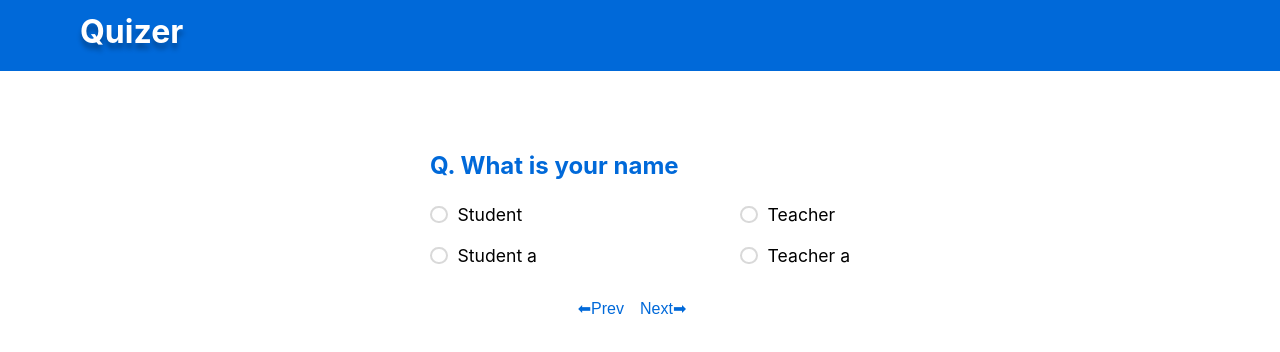
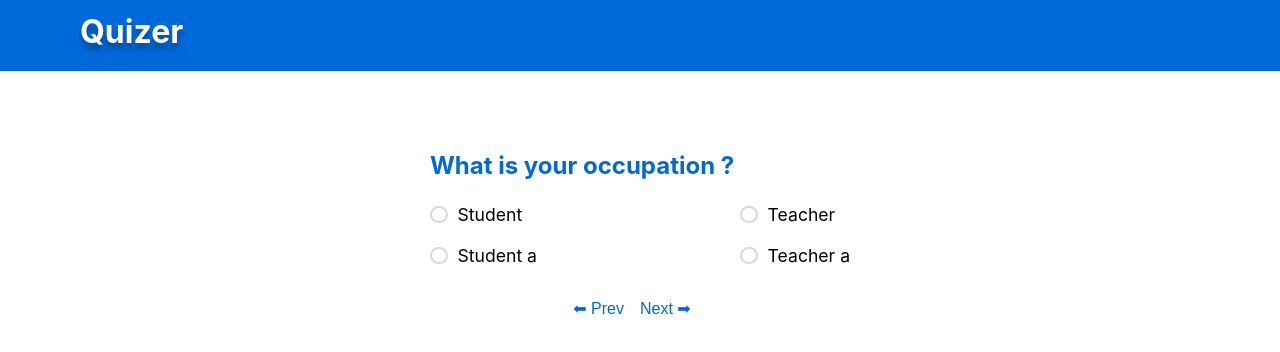
Before and after one commit to akshpnwr/quizer, a React (Create React App) app: page / in a window 1280 px wide. Shown: the top 352 px of the page. Built offline with nearby package versions, Linux system fonts and the light colour scheme.

Commit message:
adding a question component

```diff
--- a/src/components/Button/Button.js
+++ b/src/components/Button/Button.js
@@ -1,7 +1,11 @@
 import classes from "./Button.module.css";
 
 const Button = (props) => {
-  return <button className={classes.button}>{props.children}</button>;
+  return (
+    <button onClick={props.clicked} className={classes.button}>
+      {props.children}
+    </button>
+  );
 };
 
 export default Button;
--- /dev/null
+++ b/src/components/Question/Question.js
@@ -0,0 +1,18 @@
+import { Fragment } from "react";
+import Option from "../Option/Option";
+import classes from "./Question.module.css";
+
+const Question = (props) => {
+  const displayOptions = props.question.options.map((option) => {
+    return <Option key={option}>{option}</Option>;
+  });
+
+  return (
+    <Fragment>
+      <h2>{props.question.question}</h2>
+      <div className={classes.options}>{displayOptions}</div>
+    </Fragment>
+  );
+};
+
+export default Question;
--- /dev/null
+++ b/src/components/Question/Question.module.css
@@ -0,0 +1,7 @@
+.options {
+  margin-top: 1.5em;
+  display: grid;
+  grid-template-columns: 1fr 1fr;
+  row-gap: 20px;
+  column-gap: 200px;
+}
--- a/src/containers/Quiz/Quiz.js
+++ b/src/containers/Quiz/Quiz.js
@@ -1,20 +1,40 @@
+import { useState } from "react";
 import Button from "../../components/Button/Button.js";
-import Option from "../../components/Option/Option.js";
 import classes from "./Quiz.module.css";
+import Question from "../../components/Question/Question";
+
+const Q = [
+  {
+    question: "What is your occupation ? ",
+    options: ["Student", "Teacher", "Student a", "Teacher a"],
+    answer: "Student",
+  },
+  {
+    question: "What is your name ? ",
+    options: ["Akash", "Sahil", "Amrit", "Ganja"],
+    answer: "Student",
+  },
+];
 
 const Quiz = () => {
+  const [currentQuestion, setCurrentQuestion] = useState(Q[0]);
+
+  const nextQuesHandler = () => {
+    console.log("next");
+    setCurrentQuestion(Q[1]);
+  };
+
+  const prevQuesHandler = () => {
+    console.log("next");
+    setCurrentQuestion(Q[0]);
+  };
+
   return (
     <div className={classes.quiz}>
-      <h2>Q. What is your name</h2>
-      <div className={classes.options}>
-        <Option>Student</Option>
-        <Option>Teacher</Option>
-        <Option>Student a</Option>
-        <Option>Teacher a</Option>
-      </div>
+      <Question question={currentQuestion} />
       <div className={classes.actions}>
-        <Button>⬅Prev</Button>
-        <Button>Next➡</Button>
+        <Button clicked={prevQuesHandler}>⬅ Prev</Button>
+        <Button clicked={nextQuesHandler}>Next ➡</Button>
       </div>
     </div>
   );
--- a/src/containers/Quiz/Quiz.module.css
+++ b/src/containers/Quiz/Quiz.module.css
@@ -5,14 +5,6 @@
 
 .quiz h2 {
   color: #0069d9;
-}
-
-.options {
-  margin-top: 1.5em;
-  display: grid;
-  grid-template-columns: 1fr 1fr;
-  row-gap: 20px;
-  column-gap: 200px;
 }
 
 .actions {
```
